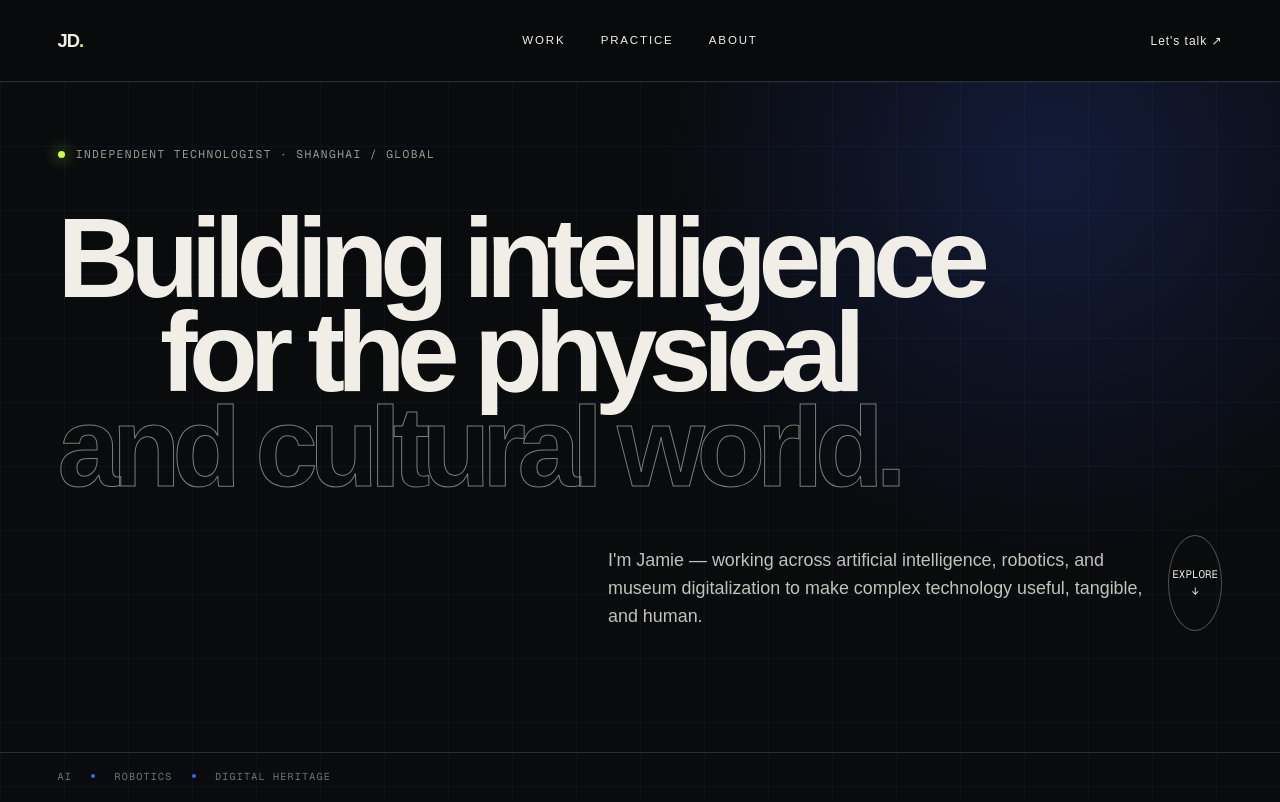
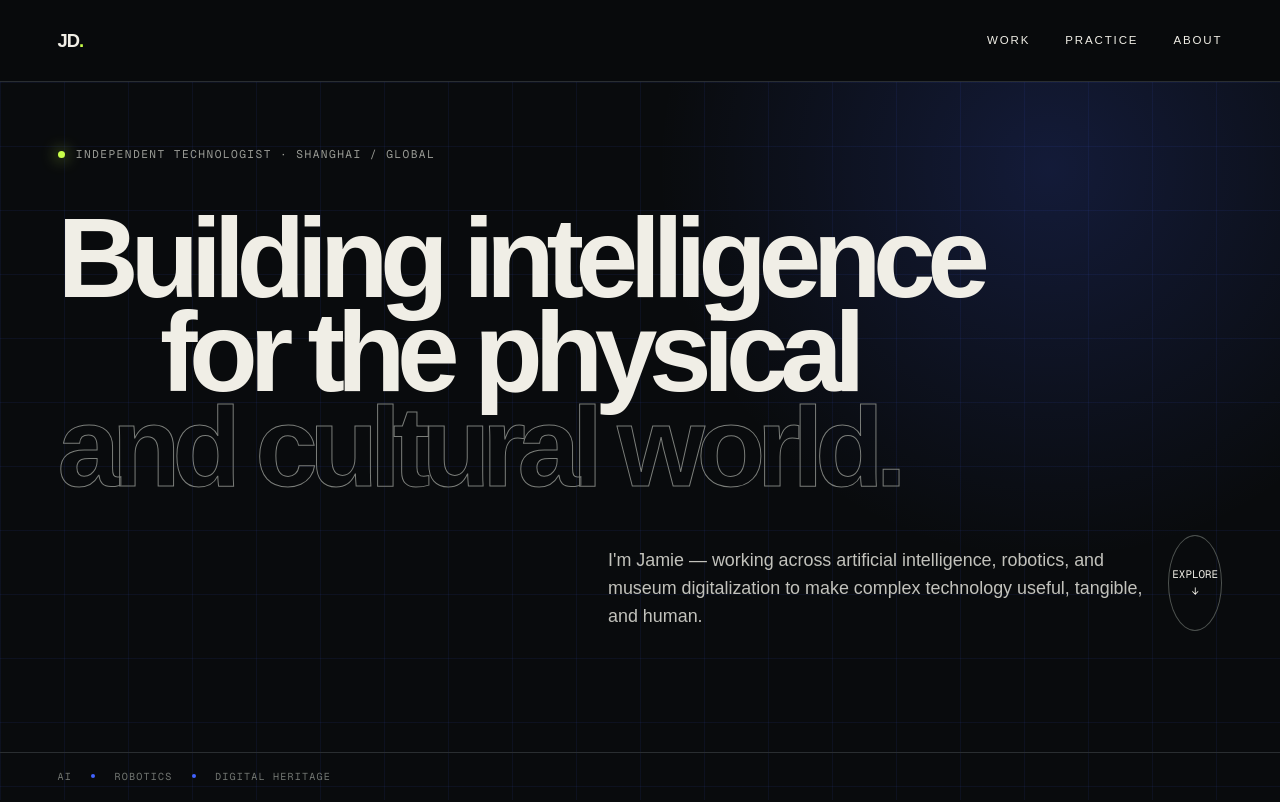
Before and after one commit to midorigb/homepage, a Next.js app: page / in a window 1280 px wide. Shown: the top 802 px of the page. Built offline with nearby package versions, Linux system fonts and the light colour scheme.

Commit message:
Replace contact prompt with portfolio statement

```diff
--- a/app/globals.css
+++ b/app/globals.css
@@ -39,7 +39,7 @@ main {
   position: relative;
   z-index: 10;
   display: grid;
-  grid-template-columns: 1fr auto 1fr;
+  grid-template-columns: 1fr auto;
   align-items: center;
   min-height: 82px;
   padding: 0 4.5vw;
@@ -68,21 +68,13 @@ nav {
 }
 
 nav a,
-.contact-link,
 .footer-bottom a {
   transition: color 180ms ease;
 }
 
 nav a:hover,
-.contact-link:hover,
 .footer-bottom a:hover {
   color: var(--acid);
-}
-
-.contact-link {
-  justify-self: end;
-  font-size: 0.75rem;
-  letter-spacing: 0.08em;
 }
 
 .hero {
--- a/app/page.tsx
+++ b/app/page.tsx
@@ -46,9 +46,6 @@ export default function Home() {
           <a href="#practice">Practice</a>
           <a href="#about">About</a>
         </nav>
-        <a className="contact-link" href="#contact">
-          Let&apos;s talk <span aria-hidden="true">↗</span>
-        </a>
       </header>
 
       <section className="hero" id="top">
@@ -153,12 +150,11 @@ export default function Home() {
         </div>
       </section>
 
-      <footer id="contact">
-        <p className="eyebrow">Start a conversation</p>
-        <h2>Have an ambitious idea?</h2>
+      <footer>
+        <p className="eyebrow">Ongoing practice</p>
+        <h2>Exploring practical intersections.</h2>
         <p className="footer-note">
-          I&apos;m open to conversations around AI systems, robotics products,
-          and digital heritage.
+          Across artificial intelligence, robotics, and digital heritage.
         </p>
         <div className="footer-bottom">
           <span>Jamie © 2026</span>
```
Also changed, not shown: 1 other file (tests, documents, lock files or other folders).
